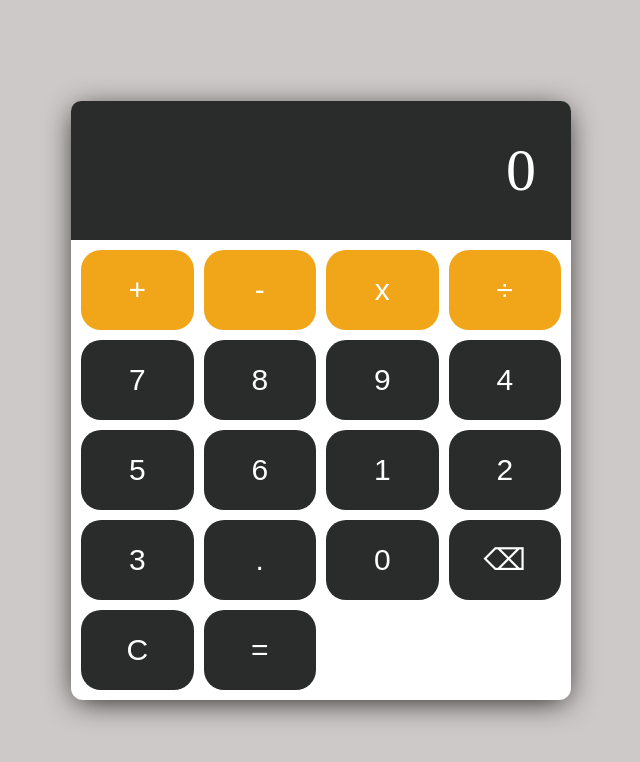
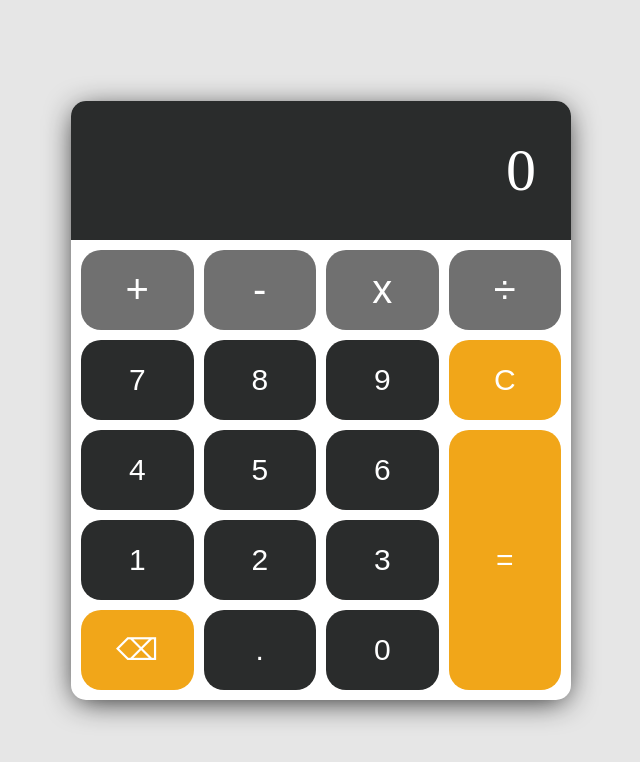
Before and after one commit to FranVlahovic/odin-calculator, a plain HTML site: page index.html in a window 1280 px wide. Shown: the whole page, without its empty margins (319-959 px from the left). Drawn offline with Linux system fonts and the light colour scheme.

Commit message:
Update CSS Finished all styling inside the project. Calculator fully finished with effects on buttons.

```diff
--- a/style.css
+++ b/style.css
@@ -5,7 +5,7 @@
 }
 body {
     min-height: 100vh;
-    background-color: rgb(206, 201, 201);
+    background-color: rgb(230, 230, 230);
     display: flex;
     justify-content: center;
     align-items: center;
@@ -15,7 +15,7 @@ body {
 .calculator {
     background-color: white;
     width: 500px;
-    border-radius: 12px;
+    border-radius: 15px;
     box-shadow: 0 5px 30px -5px rgba(0, 0, 0, 0.9);
 }
 
@@ -25,8 +25,8 @@ body {
     margin: 0;
     display: flex;
     align-items: center;
-    justify-content: flex-end;
-    border-radius: 10px 10px 0 0;
+    justify-content:flex-end;
+    border-radius: 15px 15px 0 0;
 }
 
 #display h1 {
@@ -52,13 +52,37 @@ button{
     background: rgb(42, 44, 44);
     color:white;
   }
+
 button:active{
     opacity: 0.6;
 }
-button.operator {
-    background-color: rgb(241, 166, 25);
+
+.operator {
+    background-color: rgb(112, 112, 112);
+    font-size: 40px;
 }
+
 button.operator:focus {
-    background-color: white;
     color: rgb(241, 166, 25);
 }
+
+.equal{
+    grid-column: -2;
+    grid-row: 3/ span 3;
+    background-color: rgb(241, 166, 25);
+    color: white;
+  }
+
+  .clear{
+    background-color: rgb(241, 166, 25);
+    color: white;
+    grid-column: 4;
+    grid-row: 2;
+  }
+
+  #delete{
+    background-color: rgb(241, 166, 25);
+    color: white;
+    grid-column: 1;
+    grid-row: 5;
+  }
```
